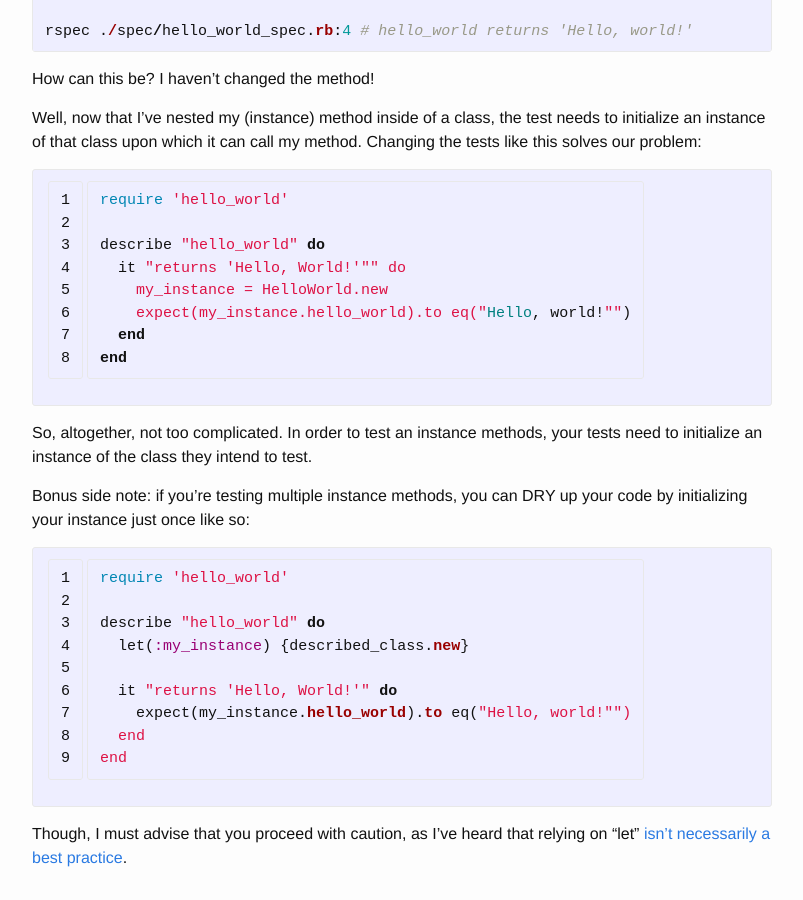
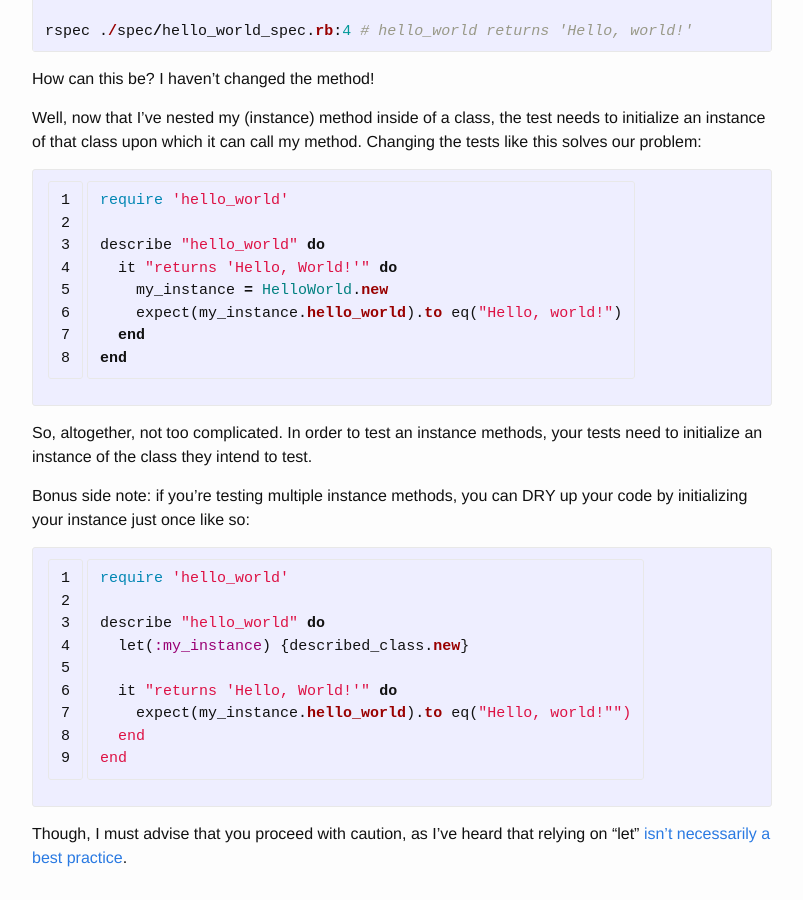
Before and after one commit to rmulhol/rmulhol.github.io, a Jekyll site: the page built from _posts/2004-09-14-testing-instance-methods.markdown, in a window 1280 px wide and 900 px high, scrolled down 1657 px. Shown: the whole window, without its empty margins (238-1041 px from the left). Built offline with Jekyll 4.4.1, drawn with Linux system fonts in a browser that asks for light colours; some of the changed text lies outside the part shown.

Commit message:
revise code snippets

```diff
--- a/_posts/2004-09-14-testing-instance-methods.markdown
+++ b/_posts/2004-09-14-testing-instance-methods.markdown
@@ -14,9 +14,9 @@
 {% highlight ruby linenos %}
 require 'hello_world'
 
-describe “hello_world” do
+describe "hello_world" do
   it "returns 'Hello, World!'" do
-    expect(hello_world).to eq("Hello, world!"")
+    expect(hello_world).to eq("Hello, world!")
   end
 end
 {% endhighlight %}
@@ -71,9 +71,9 @@
 require 'hello_world'
 
 describe "hello_world" do
-  it "returns 'Hello, World!'"" do
+  it "returns 'Hello, World!'" do
     my_instance = HelloWorld.new
-    expect(my_instance.hello_world).to eq("Hello, world!"")
+    expect(my_instance.hello_world).to eq("Hello, world!")
   end
 end
 {% endhighlight %}
```
